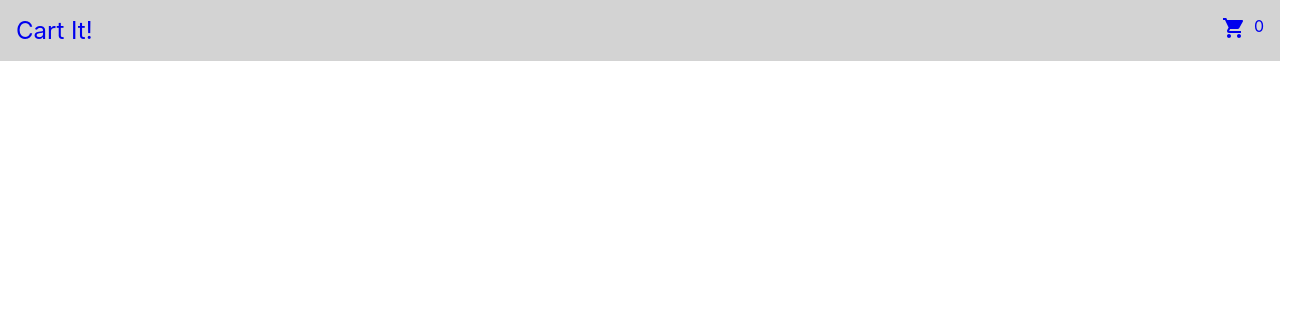
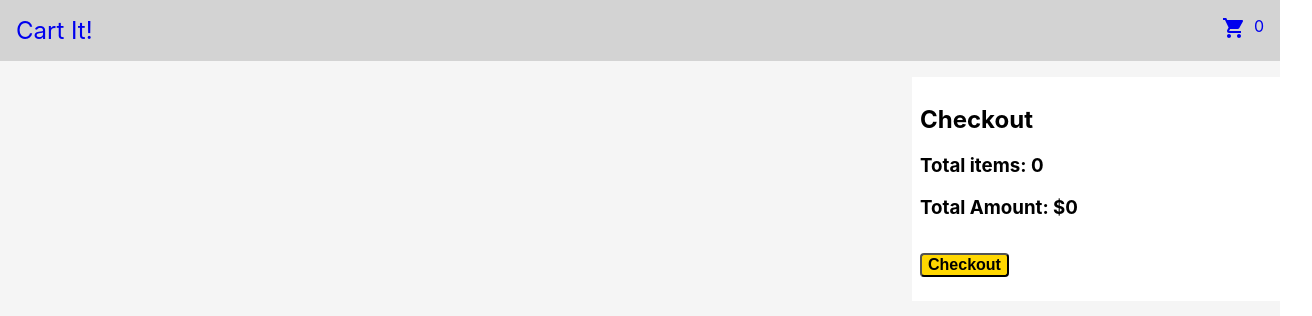
Before and after one commit to iRohitGaur/cart-it, a React (Create React App) app: page /cart in a window 1280 px wide. Shown: the top 316 px of the page, 1312 px wide, since content can reach past the window. Built offline with nearby package versions, Linux system fonts and the light colour scheme.

Commit message:
add checkout

```diff
--- a/src/App.js
+++ b/src/App.js
@@ -5,8 +5,11 @@ import Nav from "./Nav";
 import Cart from "./Cart";
 import { BrowserRouter as Router, Switch, Route } from "react-router-dom";
 import { products } from "./products";
+import Checkout from "./Checkout";
 
 function App() {
+  const [cartCheckoutFlag, setCartCheckoutFlag] = useState(false);
+
   const [cartItem, setCartItem] = useState(
     () => JSON.parse(window.localStorage.getItem("cartItem")) || []
   );
@@ -16,6 +19,7 @@ function App() {
   }, [cartItem]);
 
   const addToCart = (product) => {
+    setCartCheckoutFlag(false);
     setCartItem([...cartItem, product]);
   };
 
@@ -23,6 +27,11 @@ function App() {
     const newCart = [...cartItem];
     newCart.splice(index, 1);
     setCartItem(newCart);
+  };
+
+  const clearCart = () => {
+    setCartCheckoutFlag(true);
+    setCartItem([]);
   };
 
   return (
@@ -34,7 +43,11 @@ function App() {
             <Cart
               cartItems={cartItem}
               removeFromCart={(index) => removeFromCart(index)}
+              clearCart={() => clearCart()}
             />
+          </Route>
+          <Route path="/checkout">
+            <Checkout cartCheckoutFlag={cartCheckoutFlag} />
           </Route>
           <Route path="/">
             <Home
--- /dev/null
+++ b/src/Cart.css
@@ -0,0 +1,16 @@
+.cart__container {
+  display: flex;
+  flex-direction: row;
+  background-color: whitesmoke;
+}
+
+.cart__products {
+  margin-top: 1rem;
+  display: flex;
+  flex-direction: column;
+  width: 70%;
+}
+
+.cart__checkout {
+  width: 30%;
+}
--- a/src/Cart.js
+++ b/src/Cart.js
@@ -1,11 +1,14 @@
 import React from "react";
-import ProductCart from "./ProductCart";
+import CartCheckout from "./CartCheckout";
+import CartProduct from "./CartProduct";
+import "./Cart.css";
 
-function Cart({ cartItems, removeFromCart }) {
+function Cart({ cartItems, removeFromCart, clearCart }) {
   return (
-    <div className="home">
+    <div className="cart__container">
+      <div className="cart__products">
         {cartItems.map((item, index) => (
-        <ProductCart
+          <CartProduct
             key={index}
             product={item}
             index={index}
@@ -13,6 +16,10 @@ function Cart({ cartItems, removeFromCart }) {
           />
         ))}
       </div>
+      <div className="cart__checkout">
+        <CartCheckout cartItems={cartItems} clearCart={() => clearCart()} />
+      </div>
+    </div>
   );
 }
 
--- /dev/null
+++ b/src/CartCheckout.css
@@ -0,0 +1,17 @@
+.checkout__bg {
+  width: 100%;
+  margin: 1rem;
+  padding: 0.5rem;
+  background-color: white;
+  text-align: left;
+}
+
+.checkout__button {
+  background-color: gold;
+  border-radius: 4px;
+  font-weight: 500;
+  margin: 1rem 0;
+  font-size: 1rem;
+  font-weight: 700;
+  cursor: pointer;
+}
--- /dev/null
+++ b/src/CartCheckout.js
@@ -0,0 +1,27 @@
+import React from "react";
+import "./CartCheckout.css";
+import { Link } from "react-router-dom";
+
+function CartCheckout({ cartItems, clearCart }) {
+  const calculateAmount = () => {
+    var total = 0;
+    cartItems.forEach((item) => {
+      total = parseFloat(total) + parseFloat(item.price.replace(",", ""));
+    });
+    return total;
+  };
+  return (
+    <div className="checkout__bg">
+      <h2>Checkout</h2>
+      <h3>Total items: {cartItems.length}</h3>
+      <h3>Total Amount: ${calculateAmount()}</h3>
+      <Link to="/checkout">
+        <button className="checkout__button" onClick={clearCart}>
+          Checkout
+        </button>
+      </Link>
+    </div>
+  );
+}
+
+export default CartCheckout;
--- /dev/null
+++ b/src/CartProduct.css
@@ -0,0 +1,44 @@
+.cart__product {
+  width: 95%;
+  margin-bottom: 1rem;
+  padding: 0.5rem;
+  background-color: white;
+  display: flex;
+  flex-direction: row;
+  justify-content: left;
+}
+
+.cart__details {
+  text-align: left;
+  margin: 0.5rem 1rem;
+}
+
+.cart__productImg {
+  max-height: 80px;
+  min-width: 100px;
+  width: auto;
+  object-fit: contain;
+  margin: 1rem 0;
+}
+
+.cart__productTitle {
+  font-weight: 700;
+  margin-top: 1rem;
+  text-align: left;
+}
+
+.cart__productPriceRating {
+  text-align: left;
+}
+
+.cart__productRating {
+  margin: 0 1rem;
+}
+
+.cart__productCartButton {
+  background-color: gold;
+  border-radius: 4px;
+  font-weight: 500;
+  margin: 1rem 0;
+  cursor: pointer;
+}
--- /dev/null
+++ b/src/CartProduct.js
@@ -0,0 +1,37 @@
+import React from "react";
+import "./CartProduct.css";
+import StarRatings from "react-star-ratings";
+
+function CartProduct({ product, index, removeFromCart }) {
+  return (
+    <div className="cart__product">
+      <div>
+        <img className="cart__productImg" src={product.image} alt="" />
+      </div>
+      <div className="cart__details">
+        <div className="cart__productTitle">{product.title}</div>
+        <div className="cart__productPriceRating">
+          <small>₹ {product.price}</small>
+          <small className="cart__productRating">
+            <StarRatings
+              starDimension="1vw"
+              rating={product.rating}
+              starRatedColor="gold"
+              numberOfStars={5}
+              name="rating"
+              starSpacing="0.5vw"
+            />
+          </small>
+        </div>
+        <button
+          onClick={() => removeFromCart(index)}
+          className="cart__productCartButton"
+        >
+          Remove from Cart
+        </button>
+      </div>
+    </div>
+  );
+}
+
+export default CartProduct;
--- /dev/null
+++ b/src/Checkout.css
@@ -0,0 +1,5 @@
+.checkout__message {
+  margin: 2rem;
+  font-size: 2rem;
+  font-weight: 700;
+}
--- /dev/null
+++ b/src/Checkout.js
@@ -0,0 +1,13 @@
+import React from "react";
+import "./Checkout.css";
+import { Redirect } from "react-router-dom";
+
+function Checkout({ cartCheckoutFlag }) {
+  return (
+    <div className="checkout__message">
+      {cartCheckoutFlag ? "Thank you for the purchase!" : <Redirect to="/" />}
+    </div>
+  );
+}
+
+export default Checkout;
--- a/src/ProductCart.css
+++ /dev/null
@@ -1,35 +0,0 @@
-.product {
-  width: 100%;
-  margin: 1rem;
-  padding: 0.5rem;
-  background-color: white;
-}
-
-.product__title {
-  font-weight: 700;
-  margin-top: 1rem;
-  text-align: left;
-}
-
-.product__price {
-  text-align: left;
-}
-
-.product__rating {
-  justify-content: center;
-}
-
-.product__img {
-  max-height: 200px;
-  width: 100%;
-  object-fit: contain;
-  margin: 1rem 0;
-}
-
-.product__cartButton {
-  background-color: gold;
-  border-radius: 4px;
-  font-weight: 500;
-  margin-bottom: 1rem;
-  cursor: pointer;
-}
--- a/src/ProductCart.js
+++ /dev/null
@@ -1,33 +0,0 @@
-import React from "react";
-import "./ProductCart.css";
-import StarRatings from "../node_modules/react-star-ratings";
-
-function Product({ product, index, removeFromCart }) {
-  return (
-    <div className="product">
-      <div className="product__title">{product.title}</div>
-      <div className="product__price">
-        <small>₹ {product.price}</small>
-      </div>
-      <div className="product__rating">
-        <StarRatings
-          starDimension="1.5vw"
-          rating={product.rating}
-          starRatedColor="gold"
-          numberOfStars={5}
-          name="rating"
-          starSpacing="0.5vw"
-        />
-      </div>
-      <img className="product__img" src={product.image} alt="" />
-      <button
-        onClick={() => removeFromCart(index)}
-        className="product__cartButton"
-      >
-        Remove from Cart
-      </button>
-    </div>
-  );
-}
-
-export default Product;
```
Also changed, not shown: 15 other files (tests, documents, lock files or other folders). Lines whose indentation alone changed are shown as unchanged.
